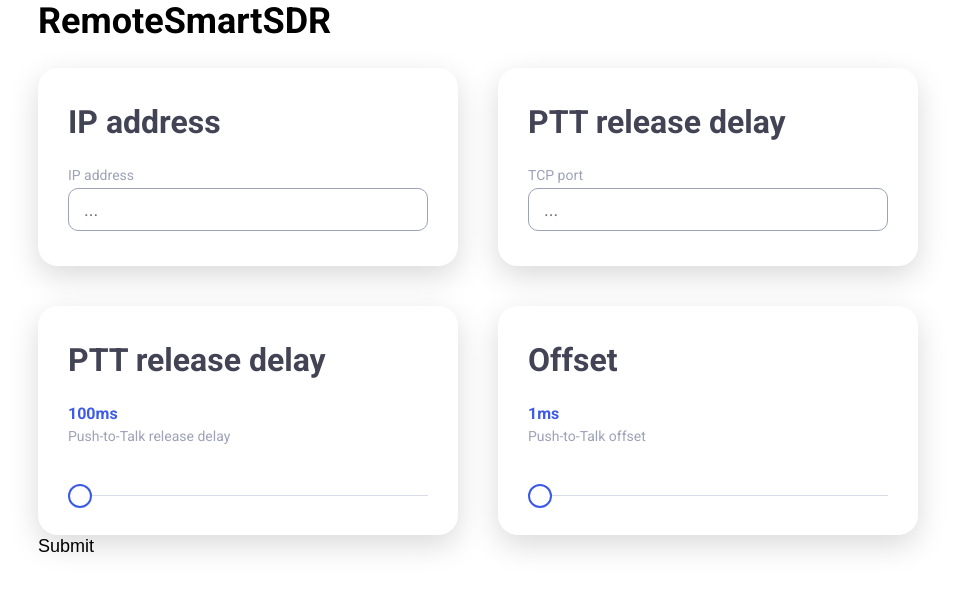
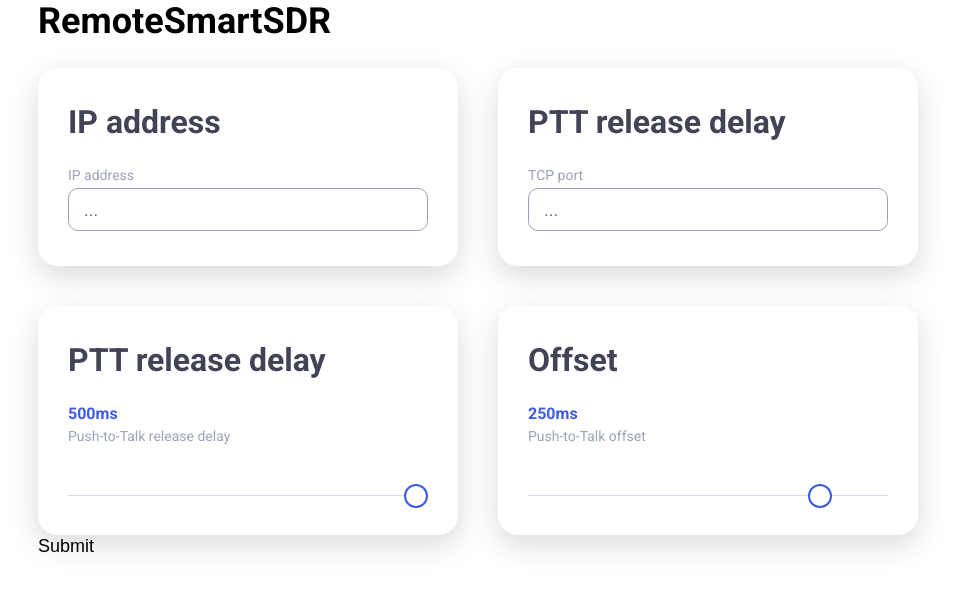
Before and after one commit to on3ure/remoteSmartSDR, a Next.js app in the folder web/: page / in a window 1280 px wide. Shown: the top 590 px of the page, without its empty margins (162-1117 px from the left). Built offline with nearby package versions, Linux system fonts and the light colour scheme.

Commit message:
Added default values for slider

```diff
--- a/web/src/components/form/Form.jsx
+++ b/web/src/components/form/Form.jsx
@@ -49,6 +49,7 @@ const Form = () => {
                 name="slider1"
                 min="0"
                 max="4"
+                step="4"
                 steps={[100, 200, 300, 400 ,500]}
               />
             </Card>
@@ -58,6 +59,7 @@ const Form = () => {
                 name="slider2"
                 min="0"
                 max="12"
+                step="10"
                 steps={[1, 5, 10, 15, 20, 25, 50, 100, 150, 200, 250, 500, 1000]}
               />
             </Card>
--- a/web/src/components/slider/Slider.jsx
+++ b/web/src/components/slider/Slider.jsx
@@ -5,6 +5,7 @@ const Slider = ({
   name,
   min,
   max,
+  step,
   steps,
 }) => {
 
@@ -12,7 +13,8 @@ const Slider = ({
   const [outputNumber, setOutputNumber] = useState(0);
 
   useEffect(() => {
-    setOutputNumber(steps[0]);
+    setInputNumber(step);
+    setOutputNumber(steps[step]);
   }, []);
 
   const onRangeChange = (e) => {
```
